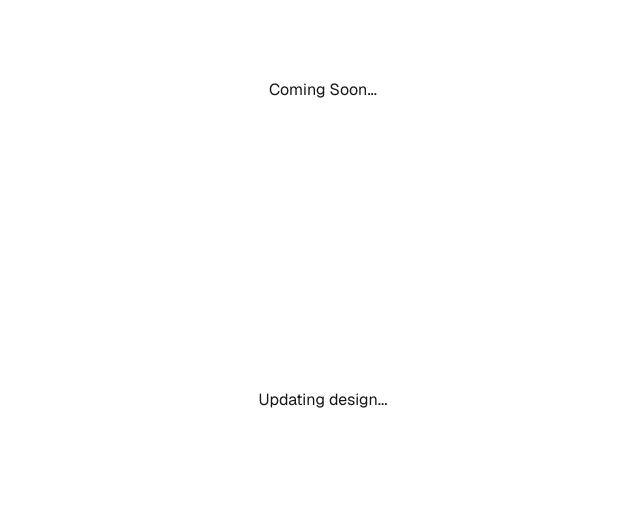
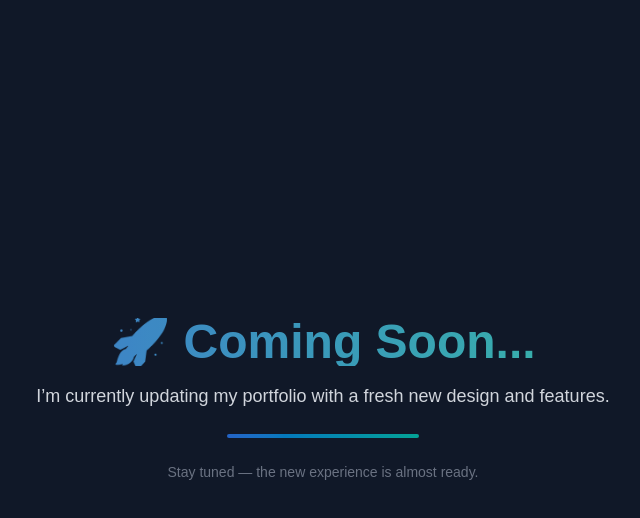
Before and after one commit to sohez/sohez.github.io, a Next.js app: page / in a window 1280 px wide. Shown: the top 518 px of the page, without its empty margins (317-957 px from the left). Built offline with nearby package versions, Linux system fonts and the light colour scheme.

Commit message:
chore: page updated.

```diff
--- a/src/app/page.tsx
+++ b/src/app/page.tsx
@@ -1,9 +1,21 @@
-
 export default function Home() {
   return (
-    <div className="font-sans grid grid-rows-[20px_1fr_20px] items-center justify-items-center min-h-screen p-8 pb-20 gap-16 sm:p-20">
-      <h1>Coming Soon...</h1>
-      <p>Updating design...</p>
+    <div className="min-h-screen flex flex-col justify-center items-center bg-gray-900 text-white px-4">
+      <div className="text-center space-y-4">
+        <h1 className="text-5xl font-extrabold bg-clip-text text-transparent bg-gradient-to-r from-blue-400 to-teal-300 animate-pulse">
+          🚀 Coming Soon...
+        </h1>
+        <p className="text-lg text-gray-300">
+          I’m currently updating my portfolio with a fresh new design and
+          features.
+        </p>
+        <div className="mt-6">
+          <div className="w-48 h-1 mx-auto bg-gradient-to-r from-blue-500 to-teal-400 rounded-full animate-pulse"></div>
+        </div>
+        <p className="text-sm text-gray-500 mt-6">
+          Stay tuned — the new experience is almost ready.
+        </p>
+      </div>
     </div>
   );
 }
```
